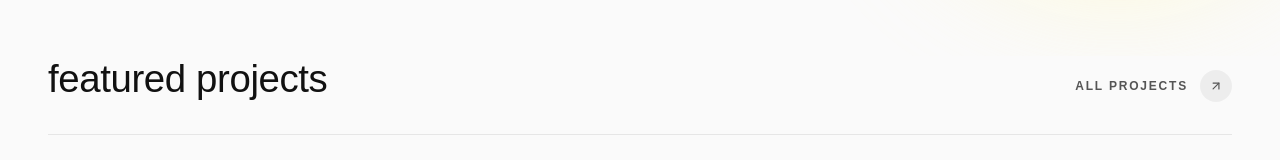
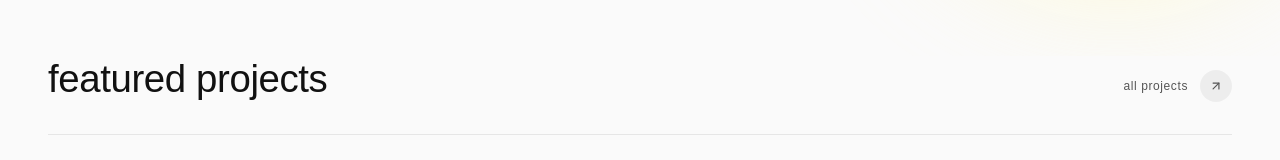
Before and after one commit to slowturtle1/Portfolio, a Next.js app: page /Portfolio/ in a window 1280 px wide. Shown: the part 744-904 px from the top of the page. Built offline with nearby package versions, Linux system fonts and the light colour scheme; a web font is replaced by a local one.

Commit message:
Remove uppercase from all projects link

```diff
--- a/src/app/globals.css
+++ b/src/app/globals.css
@@ -472,9 +472,8 @@ img { display: block; max-width: 100%; }
   gap: 12px;
   font-family: var(--font-primary);
   font-size: 12px;
-  letter-spacing: 0.15em;
-  text-transform: uppercase;
-  font-weight: 700;
+  letter-spacing: 0.05em;
+  font-weight: 400;
   color: var(--text-secondary);
   transition: color 0.2s;
   white-space: nowrap;
```
